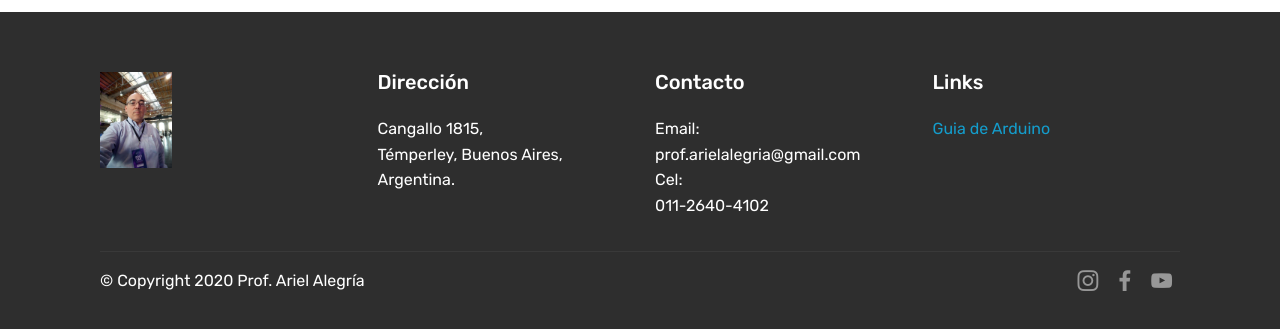
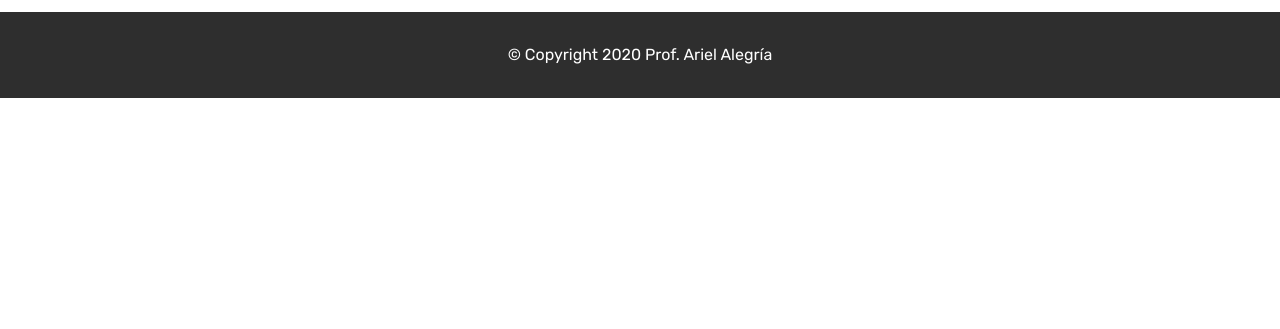
Before and after one commit to ArielAlegria/padmouse, a plain HTML site: page index.html in a window 1280 px wide. Shown: the part 2083-2412 px from the top of the page. After the commit the page ends 2181 px from the top, so only its background shows below. Drawn offline with Linux system fonts and the light colour scheme.

Commit message:
create github pages

```diff
--- a/assets/mobirise/css/mbr-additional.css
+++ b/assets/mobirise/css/mbr-additional.css
@@ -1589,71 +1589,8 @@ body {
 .cid-rSLlXQdINq textarea.form-control {
   min-height: 188px;
 }
-.cid-rSGk1LTUEq {
-  padding-top: 60px;
-  padding-bottom: 60px;
+.cid-rSLnliEqYo {
+  padding-top: 30px;
+  padding-bottom: 30px;
   background-color: #2e2e2e;
 }
-@media (max-width: 767px) {
-  .cid-rSGk1LTUEq .content {
-    text-align: center;
-  }
-  .cid-rSGk1LTUEq .content > div:not(:last-child) {
-    margin-bottom: 2rem;
-  }
-}
-@media (max-width: 767px) {
-  .cid-rSGk1LTUEq .media-wrap {
-    margin-bottom: 1rem;
-  }
-}
-.cid-rSGk1LTUEq .media-wrap .mbr-iconfont-logo {
-  font-size: 7.5rem;
-  color: #f36;
-}
-.cid-rSGk1LTUEq .media-wrap img {
-  height: 6rem;
-}
-@media (max-width: 767px) {
-  .cid-rSGk1LTUEq .footer-lower .copyright {
-    margin-bottom: 1rem;
-    text-align: center;
-  }
-}
-.cid-rSGk1LTUEq .footer-lower hr {
-  margin: 1rem 0;
-  border-color: #fff;
-  opacity: .05;
-}
-.cid-rSGk1LTUEq .footer-lower .social-list {
-  padding-left: 0;
-  margin-bottom: 0;
-  list-style: none;
-  display: flex;
-  -webkit-flex-wrap: wrap;
-  flex-wrap: wrap;
-  -webkit-justify-content: flex-end;
-  justify-content: flex-end;
-}
-.cid-rSGk1LTUEq .footer-lower .social-list .mbr-iconfont-social {
-  font-size: 1.3rem;
-  color: #fff;
-}
-.cid-rSGk1LTUEq .footer-lower .social-list .soc-item {
-  margin: 0 .5rem;
-}
-.cid-rSGk1LTUEq .footer-lower .social-list a {
-  margin: 0;
-  opacity: .5;
-  -webkit-transition: .2s linear;
-  transition: .2s linear;
-}
-.cid-rSGk1LTUEq .footer-lower .social-list a:hover {
-  opacity: 1;
-}
-@media (max-width: 767px) {
-  .cid-rSGk1LTUEq .footer-lower .social-list {
-    -webkit-justify-content: center;
-    justify-content: center;
-  }
-}
--- a/index.html
+++ b/index.html
@@ -12,11 +12,10 @@
   <title>Home</title>
   <link rel="stylesheet" href="assets/web/assets/mobirise-icons/mobirise-icons.css">
   <link rel="stylesheet" href="assets/tether/tether.min.css">
-  <link rel="stylesheet" href="assets/soundcloud-plugin/style.css">
   <link rel="stylesheet" href="assets/bootstrap/css/bootstrap.min.css">
   <link rel="stylesheet" href="assets/bootstrap/css/bootstrap-grid.min.css">
   <link rel="stylesheet" href="assets/bootstrap/css/bootstrap-reboot.min.css">
-  <link rel="stylesheet" href="assets/socicon/css/styles.css">
+  <link rel="stylesheet" href="assets/soundcloud-plugin/style.css">
   <link rel="stylesheet" href="assets/theme/css/style.css">
   <link rel="stylesheet" href="assets/mobirise/css/mbr-additional.css" type="text/css">
 
@@ -68,7 +67,7 @@
 
 </section>
 
-<section class="engine"><a href="https://mobirise.info/h">create a web page</a></section><section class="step2 cid-rD1FRdLGJN" id="step2-3">
+<section class="engine"><a href="https://mobirise.info/y">html site templates</a></section><section class="step2 cid-rD1FRdLGJN" id="step2-3">
 
 
 
@@ -210,7 +209,7 @@
         <div class="row justify-content-center">
             <div class="media-container-column col-lg-8" data-form-type="formoid">
                 <!---Formbuilder Form--->
-                <form action="https://mobirise.com/" method="POST" class="mbr-form form-with-styler" data-form-title="Mobirise Form"><input type="hidden" name="email" data-form-email="true" value="MwZ/wt4BHpkZwBbvha8SNYDFhjo/yA/Z0bVb/lAOqsYt1xMlGdRWQCveBX4U/onfCy4/mL3TC5ciHGVL0Dmvyt1rT5kuDBf6ULsoWEJHIFlv4M9JqwGNq3swOSxbOCUP">
+                <form action="https://mobirise.com/" method="POST" class="mbr-form form-with-styler" data-form-title="Mobirise Form"><input type="hidden" name="email" data-form-email="true" value="Sqps14JOORwOVUS9x2DJ/JV0J+UD5wAxJ0Ea6qJZn+ZJ/VnueTWZMbGxxb9x1k+KN+qGR2dhSwzGVnT0M99CEDtl9GLLDq88n7QkPaQe3Z+wez/bvim4rOfWe1AHjthy">
                     <div class="row">
                         <div hidden="hidden" data-form-alert="" class="alert alert-success col-12">Gracias!!! Será respondido a la brevedad.</div>
                         <div hidden="hidden" data-form-alert-danger="" class="alert alert-danger col-12">
@@ -241,73 +240,17 @@
     </div>
 </section>
 
-<section class="cid-rSGk1LTUEq" id="footer1-5">
+<section once="footers" class="cid-rSLnliEqYo" id="footer6-5">
 
 
 
 
 
     <div class="container">
-        <div class="media-container-row content text-white">
-            <div class="col-12 col-md-3">
-                <div class="media-wrap">
-
-                        <img src="assets/images/imagen-perfil-192x255.jpg" alt="Mobirise" title="">
-
-                </div>
-            </div>
-            <div class="col-12 col-md-3 mbr-fonts-style display-7">
-                <h5 class="pb-3">Dirección</h5>
-                <p class="mbr-text">Cangallo 1815,<br>Témperley, Buenos Aires,<br>Argentina.</p>
-            </div>
-            <div class="col-12 col-md-3 mbr-fonts-style display-7">
-                <h5 class="pb-3">
-                    Contacto</h5>
-                <p class="mbr-text">
-                    Email: prof.arielalegria@gmail.com
-                    <br>Cel:<br>011-2640-4102
-<br></p>
-            </div>
-            <div class="col-12 col-md-3 mbr-fonts-style display-7">
-                <h5 class="pb-3">
-                    Links
-                </h5>
-                <p class="mbr-text"><a class="text-primary" href="https://guiadearduino.blogspot.com/">Guia de Arduino</a>&nbsp;</p>
-            </div>
-        </div>
-        <div class="footer-lower">
-            <div class="media-container-row">
-                <div class="col-sm-12">
-                    <hr>
-                </div>
-            </div>
-            <div class="media-container-row mbr-white">
-                <div class="col-sm-6 copyright">
-                    <p class="mbr-text mbr-fonts-style display-7">
-                        © Copyright 2020 Prof. Ariel Alegría</p>
-                </div>
-                <div class="col-md-6">
-                    <div class="social-list align-right">
-                        <div class="soc-item">
-                            <a href="https://www.instagram.com/prof.arielalegria/" target="_blank">
-                                <span class="mbr-iconfont mbr-iconfont-social socicon-instagram socicon"></span>
-                            </a>
-                        </div>
-                        <div class="soc-item">
-                            <a href="https://www.facebook.com/ariel.alegria.942" target="_blank">
-                                <span class="mbr-iconfont mbr-iconfont-social socicon-facebook socicon"></span>
-                            </a>
-                        </div>
-                        <div class="soc-item">
-                            <a href="https://www.youtube.com/c/mobirise" target="_blank">
-                                <span class="socicon-youtube socicon mbr-iconfont mbr-iconfont-social"></span>
-                            </a>
-                        </div>
-
-
-
-                    </div>
-                </div>
+        <div class="media-container-row align-center mbr-white">
+            <div class="col-12">
+                <p class="mbr-text mb-0 mbr-fonts-style display-7">
+                    © Copyright 2020 Prof. Ariel Alegría</p>
             </div>
         </div>
     </div>
```
Also changed, not shown: 1 other file.
